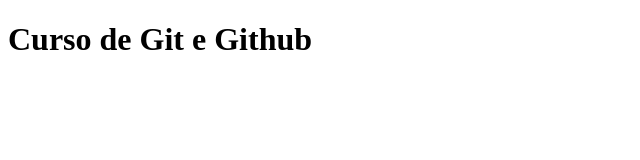
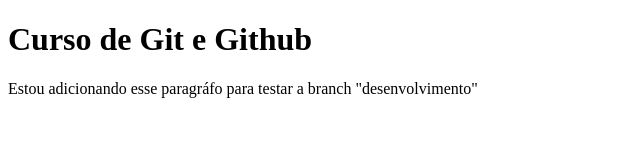
Before and after one commit to sergiocouter/Curso-git-github, a plain HTML site: page index.html in a window 1280 px wide. Shown: the whole page, without its empty margins (0-640 px from the left). Drawn offline with Linux system fonts and the light colour scheme.

Commit message:
Adicionando um parágrafo a branch desenvolvimento

```diff
--- a/index.html
+++ b/index.html
@@ -8,6 +8,7 @@
 </head>
 <body>
     <h1>Curso de Git e Github</h1>
+    <p>Estou adicionando esse paragráfo para testar a branch "desenvolvimento"</p>
     <script src="app.js"></script>
 </body>
 </html>
```
